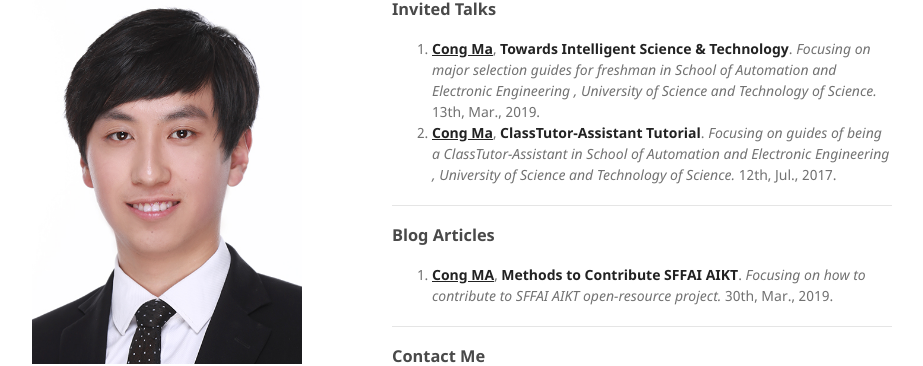
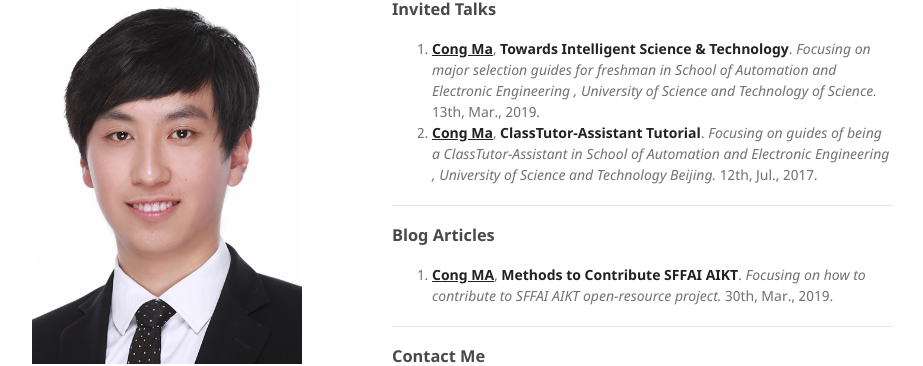
Before and after one commit to EriCongMa/ericongma.github.io, a Jekyll site: the page built from index.md, in a window 1280 px wide and 900 px high, scrolled down 1156 px. Shown: the part 137-503 px from the top of the window, without its empty margins (178-1101 px from the left). Built offline with Jekyll 4.4.1, drawn with Linux system fonts in a browser that asks for light colours; our own code applies the rules of GitHub Pages for plain Markdown files.

Commit message:
fast push

```diff
--- a/index.md
+++ b/index.md
@@ -63,7 +63,7 @@ Multimodal Information Processing
 ### Invited Talks
 
 1. **<u>Cong Ma</u>**, [**Towards Intelligent Science & Technology**](https://github.com/EriCongMa/Publications-of-EriC.MA/blob/master/Invited_Talks/TowardsIntelligentScience&Technology.pdf). *Focusing on major selection guides for freshman in School of Automation and Electronic Engineering , University of Science and Technology of Science.* 13th, Mar., 2019.
-2. **<u>Cong Ma</u>**, [**ClassTutor-Assistant Tutorial**](https://github.com/EriCongMa/Publications-of-EriC.MA/blob/master/Invited_Talks/ClassTutor-Assistant-Tutorial-2017.pdf). *Focusing on guides of being a ClassTutor-Assistant in School of Automation and Electronic Engineering , University of Science and Technology of Science.* 12th, Jul., 2017.
+2. **<u>Cong Ma</u>**, [**ClassTutor-Assistant Tutorial**](https://github.com/EriCongMa/Publications-of-EriC.MA/blob/master/Invited_Talks/ClassTutor-Assistant-Tutorial-2017.pdf). *Focusing on guides of being a ClassTutor-Assistant in School of Automation and Electronic Engineering , University of Science and Technology Beijing.* 12th, Jul., 2017.
 
 ---
 
```
